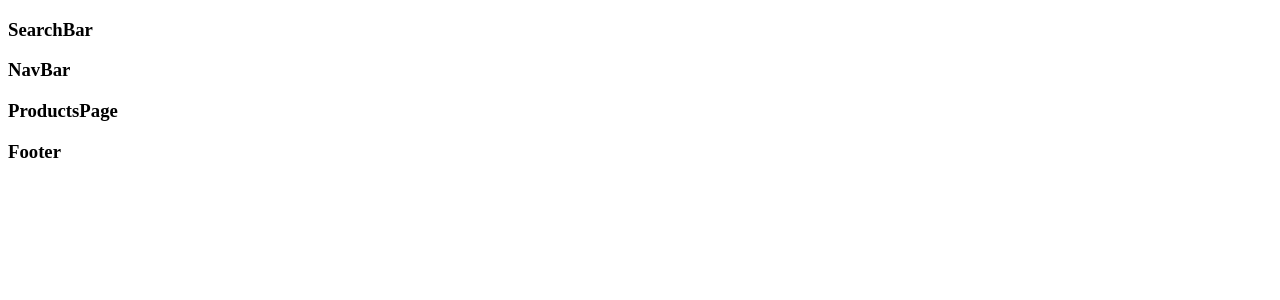
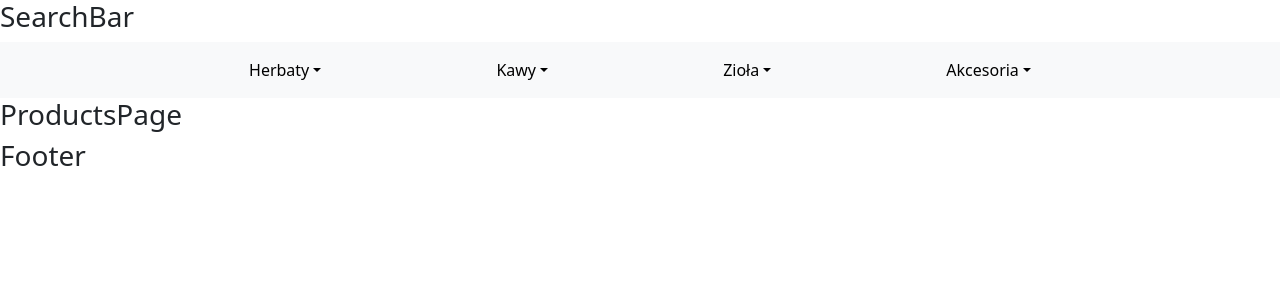
Before and after one commit to raviolliiii/Teashop, a React (Vite) app in the folder frontend/: page / in a window 1280 px wide. Shown: the top 300 px of the page. Built offline with nearby package versions, Linux system fonts and the light colour scheme.

Commit message:
Added NavBar v0.1

```diff
--- /dev/null
+++ b/frontend/src/components/SearchTag.jsx
@@ -0,0 +1,9 @@
+function SearchTag({text, tag})
+{
+    //add redux handling here
+    return(
+        <p>{text}</p>
+    )
+}
+
+export default SearchTag
--- a/frontend/src/main.jsx
+++ b/frontend/src/main.jsx
@@ -1,8 +1,10 @@
 import { StrictMode } from 'react'
 import { createRoot } from 'react-dom/client'
 import {createBrowserRouter, RouterProvider } from 'react-router-dom'
+import './index.css'
+import '../node_modules/bootstrap/dist/css/bootstrap.css'
+import '../node_modules/bootstrap/dist/js/bootstrap.js'
 import App from './App.jsx'
-import './index.css'
 import NotFound from './pages/NotFound.jsx'
 import LoginPage from './pages/LoginPage.jsx'
 import ProductsPage from './pages/ProductsPage.jsx'
--- a/frontend/src/partials/NavBar.jsx
+++ b/frontend/src/partials/NavBar.jsx
@@ -1,6 +1,116 @@
-function NavBar(){
-    return(
-        <h3>NavBar</h3>
+import SearchTag from "../components/searchTag";
+
+
+function NavBar() {
+    return (
+        <div className="container-fluid m-0 p-0">
+            <nav className="navbar navbar-expand-lg bg-body-tertiary">
+                <div className="container">
+                    <button className="navbar-toggler"
+                        type="button"
+                        data-bs-toggle="collapse"
+                        data-bs-target="#navbarContent"
+                        aria-controls="navbarContent"
+                        aria-expanded="false">
+                        <span className="navbar-toggler-icon" />
+                    </button>
+                    <div id="navbarContent" className="collapse navbar-collapse" >
+                        <ul className="navbar-nav d-flex justify-content-evenly w-100">
+                            <li className="nav-item">
+                                <a className="nav-link dropdown-toggle active"
+                                    data-bs-toggle="collapse"
+                                    data-bs-target="#teaCollapse"
+                                    aria-expanded="false"
+                                    role="button">
+
+                                    Herbaty
+                                </a>
+                            </li>
+                            <li className="nav-item">
+                                <a className="nav-link dropdown-toggle active"
+                                    data-bs-toggle="collapse"
+                                    data-bs-target="#coffeeCollapse"
+                                    aria-expanded="false"
+                                    role="button">
+
+                                    Kawy
+                                </a>
+                            </li>
+                            <li className="nav-item">
+                                <a className="nav-link dropdown-toggle active"
+                                    data-bs-toggle="collapse"
+                                    data-bs-target="#herbsCollapse"
+                                    aria-expanded="false"
+                                    role="button">
+
+                                    Zioła
+                                </a>
+                            </li>
+                            <li className="nav-item">
+                                <a className="nav-link dropdown-toggle active"
+                                    data-bs-toggle="collapse"
+                                    data-bs-target="#accessoriesCollapse"
+                                    aria-expanded="false"
+                                    role="button">
+
+                                    Akcesoria
+                                </a>
+                            </li>
+                        </ul>
+                    </div>
+                </div>
+            </nav>
+            <div className="container-fluid" id="groupCollapse">
+                <div id="teaCollapse" className="collapse"
+                    data-bs-parent="#groupCollapse">
+
+                    <div className="container-fluid row">
+                        <div className="col-lg-4 col-12">
+                            <h4><SearchTag text={"HERBATY KLASYCZNE"}/></h4>
+                            <SearchTag text={"HERBATA CZARNA"}/>
+                            <SearchTag text={"HERBATA ZIELONA"}/>
+                            <SearchTag text={"HERBATA BIAŁA"}/>
+                            <SearchTag text={"HERBATA ŻÓŁTA"}/>
+                            <SearchTag text={"HERBATA PU ERH"}/>
+                            <SearchTag text={"HERBATA OOLONG"}/>
+                        </div>
+                        <div className="col-lg-4 col-12">
+                            <h4><SearchTag text={"KOMPOZYCJE HERBACIANE"}/></h4>
+                            <SearchTag text={"HERBATA CZARNA Z DODATKAMI"}/>
+                            <SearchTag text={"HERBATA ZIELONA Z DODATKAMI"}/>
+                            <SearchTag text={"HERBATA BIAŁA Z DODATKAMI"}/>
+                            <SearchTag text={"HERBATA ŻÓŁTA Z DODATKAMI"}/>
+                            <SearchTag text={"HERBATA PU ERH Z DODATKAMI"}/>
+                            <SearchTag text={"HERBATA OOLONG Z DODATKAMI"}/>
+                        </div>
+                        <div className="col-lg-4 col-12">
+                            <h4><SearchTag text={"POZOSTAŁE"}/></h4>
+                            <SearchTag text={"ROOIBOS"}/>
+                            <SearchTag text={"ROOIBOS Z DODATKAMI"}/>
+                            <SearchTag text={"MATCHA"}/>
+                            <SearchTag text={"YERBA MATE"}/>
+                            <SearchTag text={"KOMPOZYCJE OWOCOWE"}/>
+                        </div>
+                    </div>
+                </div>
+
+                <div id="coffeeCollapse" className="collapse"
+                    data-bs-parent="#groupCollapse">
+                    <h1>KAWA</h1>
+                </div>
+
+                <div id="herbsCollapse" className="collapse"
+                    data-bs-parent="#groupCollapse">
+                    <h1>ZIOŁA</h1>
+                </div>
+
+                <div id="accessoriesCollapse" className="collapse"
+                    data-bs-parent="#groupCollapse">
+                    <h1>AKCESORIA</h1>
+                </div>
+            </div>
+
+        </div>
     );
 }
 
```
Also changed, not shown: 1 other file (tests, documents, lock files or other folders).
